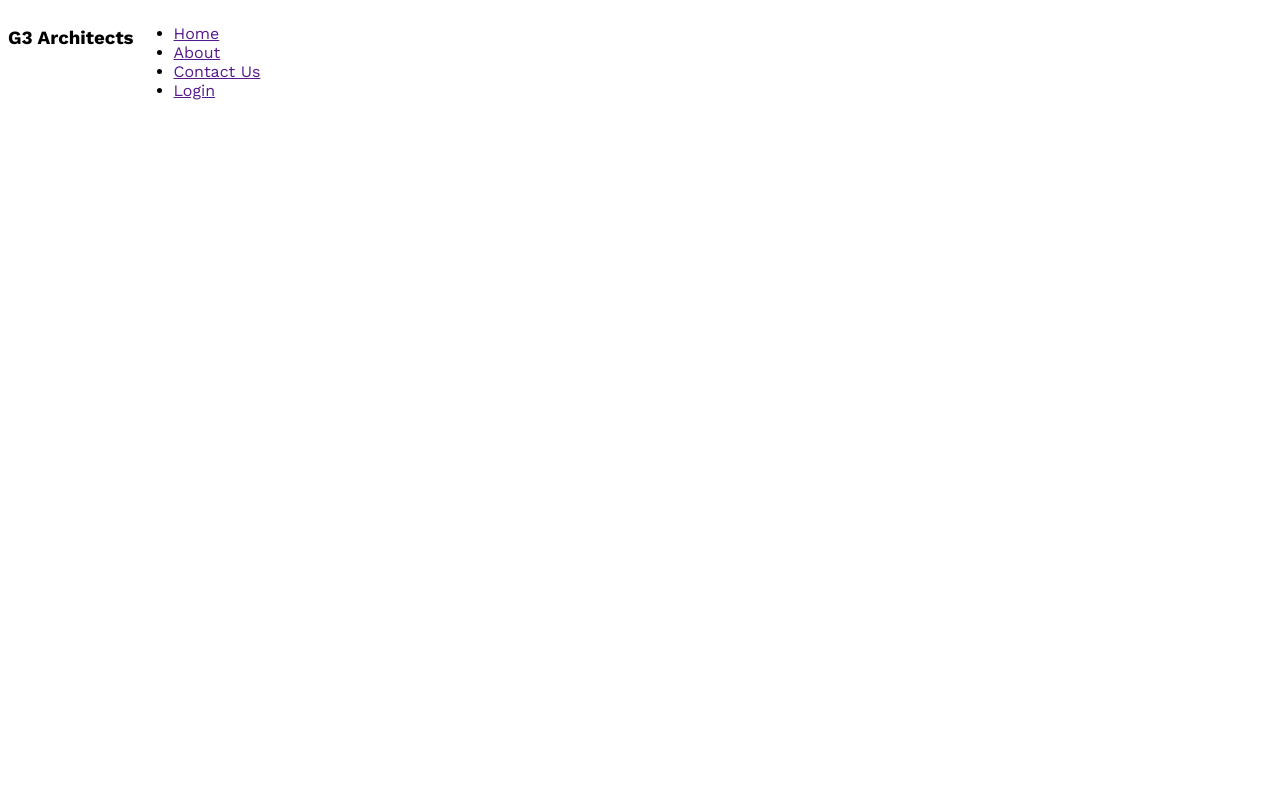
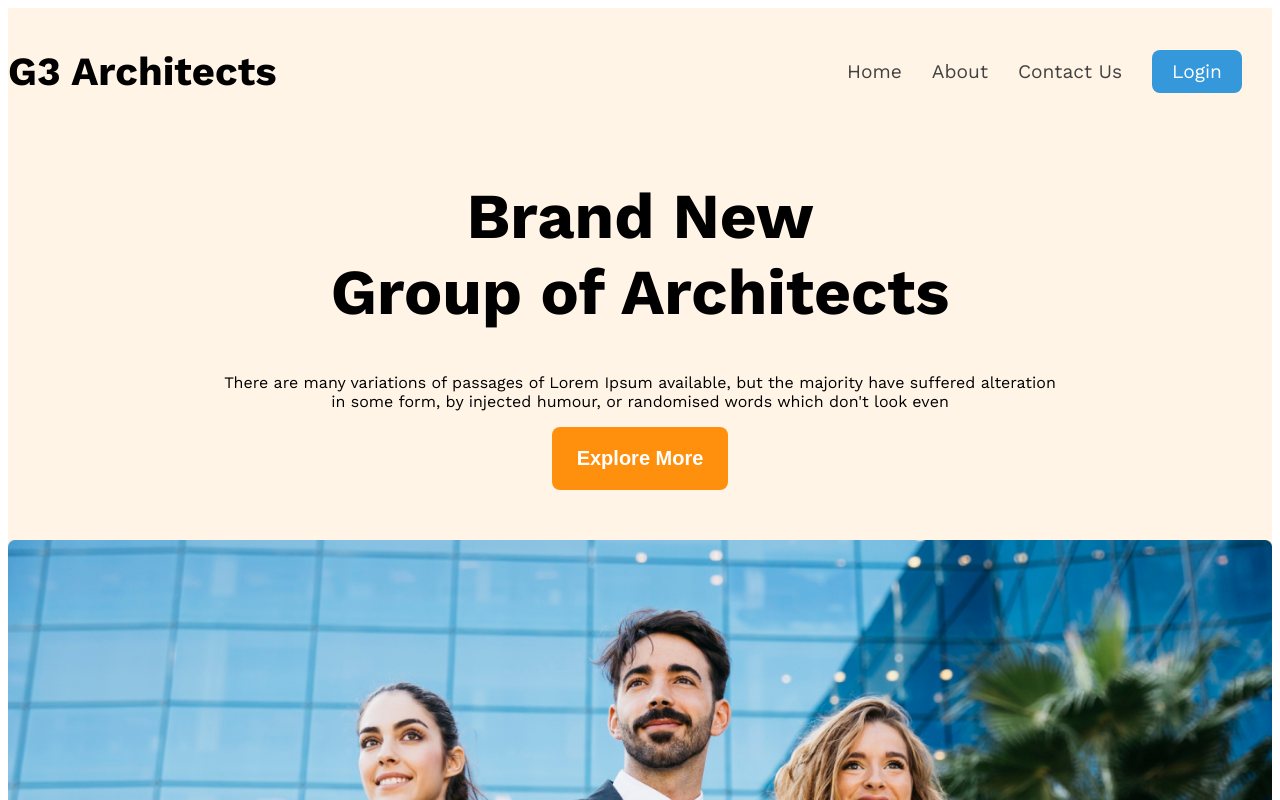
Before and after one commit to Labib985/g3-architects-website, a plain HTML site: page index.html in a window 1280 px wide. Shown: the top 800 px of the page. Drawn offline with nearby package versions, Linux system fonts and the light colour scheme.

Commit message:
2nd commit

```diff
--- a/index.html
+++ b/index.html
@@ -1,22 +1,30 @@
 <!DOCTYPE html>
 <html lang="en">
-<head>
+<head >
     <meta charset="UTF-8">
     <meta name="viewport" content="width=device-width, initial-scale=1.0">
     <title>G3 Architects</title>
     <link rel="stylesheet" href="styles/architects.css">
 </head>
 <body class="work-sans-font">
-    <header>
-        <nav class="navbar">
+    <header class="bg-light">
+        <nav class="navbar display-flex">
             <h3 class="brand">G3 Architects</h3>
-            <ul class="nav-links">
-                <li class="nav-item"><a href="" class="nav-link">Home</a></li>
-                <li class="nav-item"><a href="" class="nav-link">About</a></li>
-                <li class="nav-item"><a href="" class="nav-link">Contact Us</a></li>
-                <li class="nav-item"><a href="" class="nav-link">Login</a></li>
+            <ul class="nav-links display-flex">
+                <li class="nav-item"><a href="" class="nav-links text-gray nav2">Home</a></li>
+                <li class="nav-item"><a href="" class="nav-links text-gray nav2">About</a></li>
+                <li class="nav-item"><a href="" class="nav-links text-gray nav2">Contact Us</a></li>
+                <li class="nav-item"><a href="" class="nav-links text-gray hover-button">Login</a></li>
             </ul>
         </nav>
+        <div class="banner">
+            <div class="banner-content">
+            <h1 class="banner-title">Brand New <br> Group of Architects </h1>
+            <p class="banner-description">There are many variations of passages of Lorem Ipsum available, but the majority have suffered alteration in some form, by injected humour, or randomised words which don't look even</p>
+            <button class="btn-primary">Explore More</button>
+            </div>
+            <img class="banner-image" src="images/banner.png" alt="">
+        </div>
    </header>
    <main>
 
--- a/styles/architects.css
+++ b/styles/architects.css
@@ -8,10 +8,91 @@
   font-style: normal;
 }
 /* shared styles */
+.display-flex{
+    display: flex;
+}
+.text-gray{
+    color: #424242;
+}
+.text-light-gray{
+    color: #727272;
+}
+.bg-light{
+    background-color: rgba(255, 144, 14, 0.1);
+}
+.btn-primary{
+    background-color: rgba(255, 144, 14, 1);
+    color: white;
+    padding: 20px 25px;
+    font-size: 1.25rem;
+    font-weight: 600;
+    border-radius: 8px;
+    border: none;
+}
 
 /* header styles */
 
 /* navbar related styles */
 .navbar{
-    display: flex;
+    justify-content: space-between;
+    align-items: center;
 }
+.brand{
+    font-weight: 700;
+    font-size: 2.5rem;
+}
+.nav-item{
+    list-style: none;
+    margin-right: 30px;
+}
+.nav-links{
+    text-decoration: none;
+    font-size: 1.2rem;
+}
+.navbar, .banner{
+        max-width: 1440px;
+        margin: 0 auto;
+    }
+
+/* hover */
+    .hover-button {
+      background-color: #3498db;
+      color: white;
+      padding: 10px 20px;
+      border: none;
+      border-radius: 8px;
+      cursor: pointer;
+      transition: 0.3s;
+    }
+    .nav2:hover{
+        color: rgb(255, 166, 0);
+    }
+
+    .hover-button:hover {
+      background-color: #2ecc71;
+      transform: scale(1.1);
+    }
+
+
+/* banner related styles */
+.banner-content{
+    max-width: 850px;
+    margin: 0 auto;
+    text-align: center;
+    margin-bottom: 50px;
+}
+.banner-title{
+    font-weight: 700;
+    font-size: 4rem;
+}
+.banner-image{
+    width: 100%;
+}
+
+/* responsive media query */
+@media screen and (max-width: 576px) {
+    .navbar, .nav-link{
+        flex-direction: column;
+
+    }
+}
```
